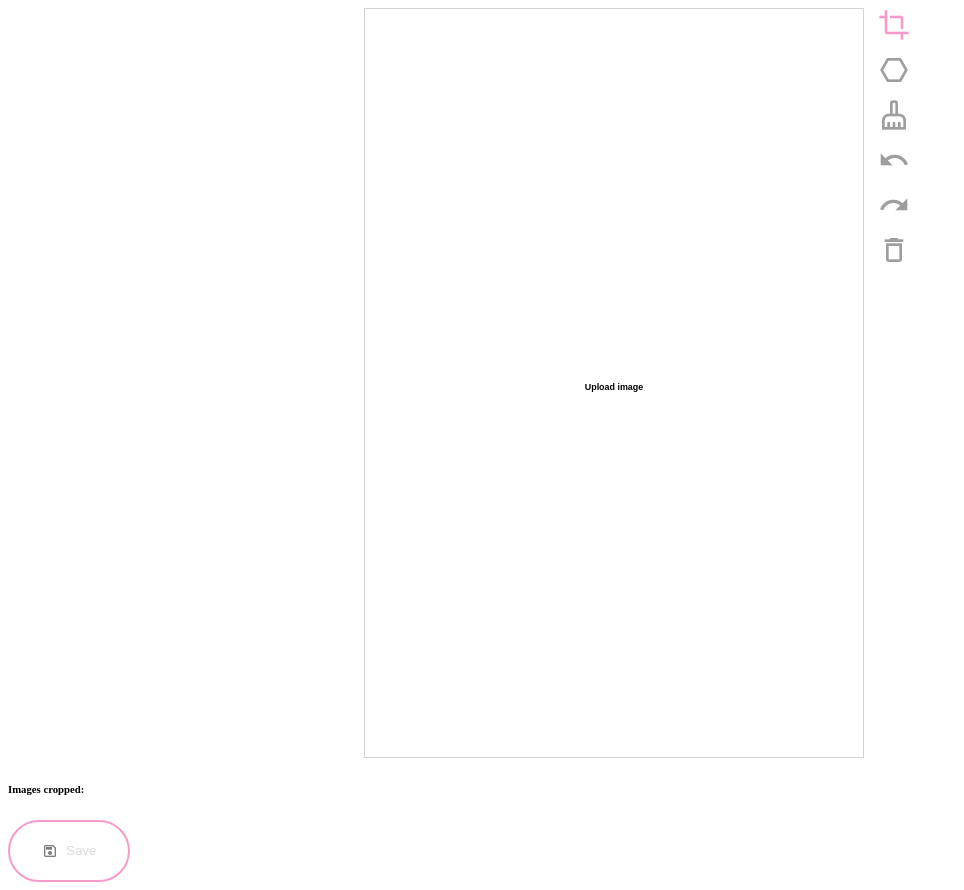
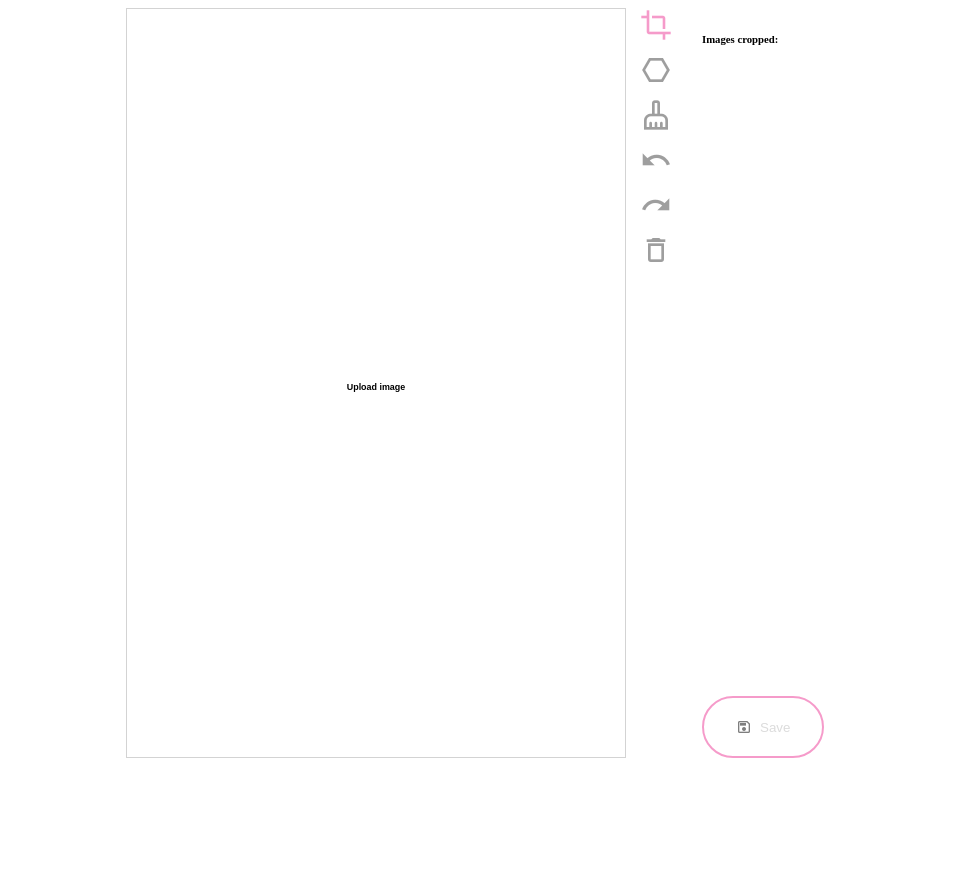
Before and after one commit to claudiachin/polygon-crop-tool, a SvelteKit app: page / in a window 1280 px wide. Shown: the whole page, without its empty margins (0-964 px from the left). After the commit the page ends 800 px from the top, so only its background shows below. Built offline with nearby package versions, Linux system fonts and the light colour scheme.

Commit message:
readme changes

```diff
--- a/src/lib/index.ts
+++ b/src/lib/index.ts
@@ -1 +1,5 @@
 // Reexport your entry components here
+import Cropper from "./Cropper.svelte";
+import Cropped from "./Cropped.svelte";
+
+export { Cropper, Cropped }
--- a/src/routes/+page.svelte
+++ b/src/routes/+page.svelte
@@ -4,7 +4,36 @@
 
     let allCrops = [];
     let filename;
+
+    let innerWidth;
 </script>
 
-<Cropper cwidth=500 cheight=750 bind:allCrops={allCrops} bind:filename={filename}/>
-<Cropped bind:allCrops={allCrops} bind:filename={filename}/>
+<svelte:window bind:innerWidth={innerWidth}/>
+
+<!-- App can only be used on tablet size and up. -->
+<div class="main-body" class:hide="{innerWidth < 767}">
+    <Cropper cwidth=500 cheight=750 bind:allCrops={allCrops} bind:filename={filename}/>
+    <Cropped bind:allCrops={allCrops} bind:filename={filename}/>
+</div>
+<div class="section main-body" class:hide="{innerWidth > 767}">
+    <p>Seems like the screen is too small!</p>
+</div>
+
+<style>
+    .main-body {
+        display: flex;
+        flex-wrap: wrap;
+        justify-content: center;
+        gap: 24px;
+    }
+
+    .hide {
+        display: none !important;
+    }
+
+    @media screen and (min-width: 1025px) {
+        :global(.cropper-wrapper) {
+            justify-content: end !important;
+        }
+    }
+</style>
```
Also changed, not shown: 1 other file (tests, documents, lock files or other folders).
